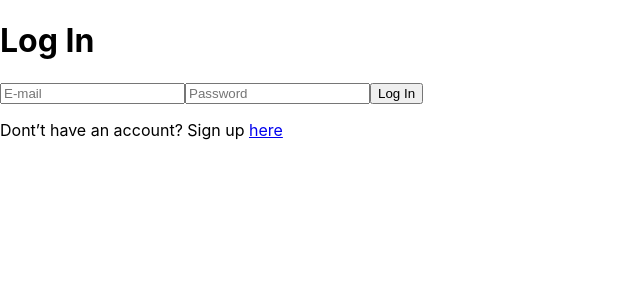
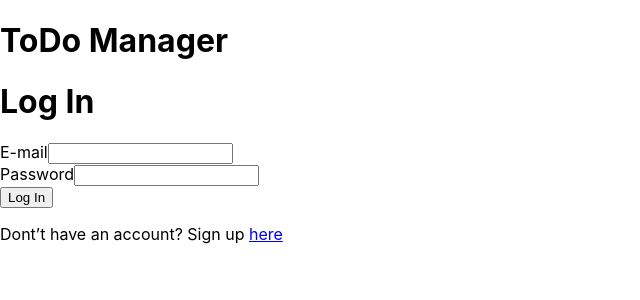
Before and after one commit to sruthi-98/Todo-App, a React (Create React App) app: page /login in a window 1280 px wide. Shown: the top 300 px of the page, without its empty margins (0-640 px from the left). Built offline with nearby package versions, Linux system fonts and the light colour scheme.

Commit message:
Add label for each form group

```diff
--- a/src/components/Login.js
+++ b/src/components/Login.js
@@ -29,24 +29,29 @@ function Login() {
 
     return (
         <div className="login">
+            <h1 className="login__title">ToDo Manager</h1>
 
             <div className="login__container">
                 <h1>Log In</h1>
 
-                <form>
+                <form className="login__form">
+                    <div className="login__formGroup">
+                        <label>E-mail</label>
                         <input
                             type="text"
                             value={email}
-                        placeholder="E-mail"
                             onChange={e => setEmail(e.target.value)}
                         />
+                    </div>
 
+                    <div className="login__formGroup">
+                        <label>Password</label>
                         <input
                             type="password"
                             value={password}
-                        placeholder="Password"
                             onChange={e => setPassword(e.target.value)}
                         />
+                    </div>
 
                     <button
                         type="submit"
```
Lines whose indentation alone changed are shown as unchanged.
